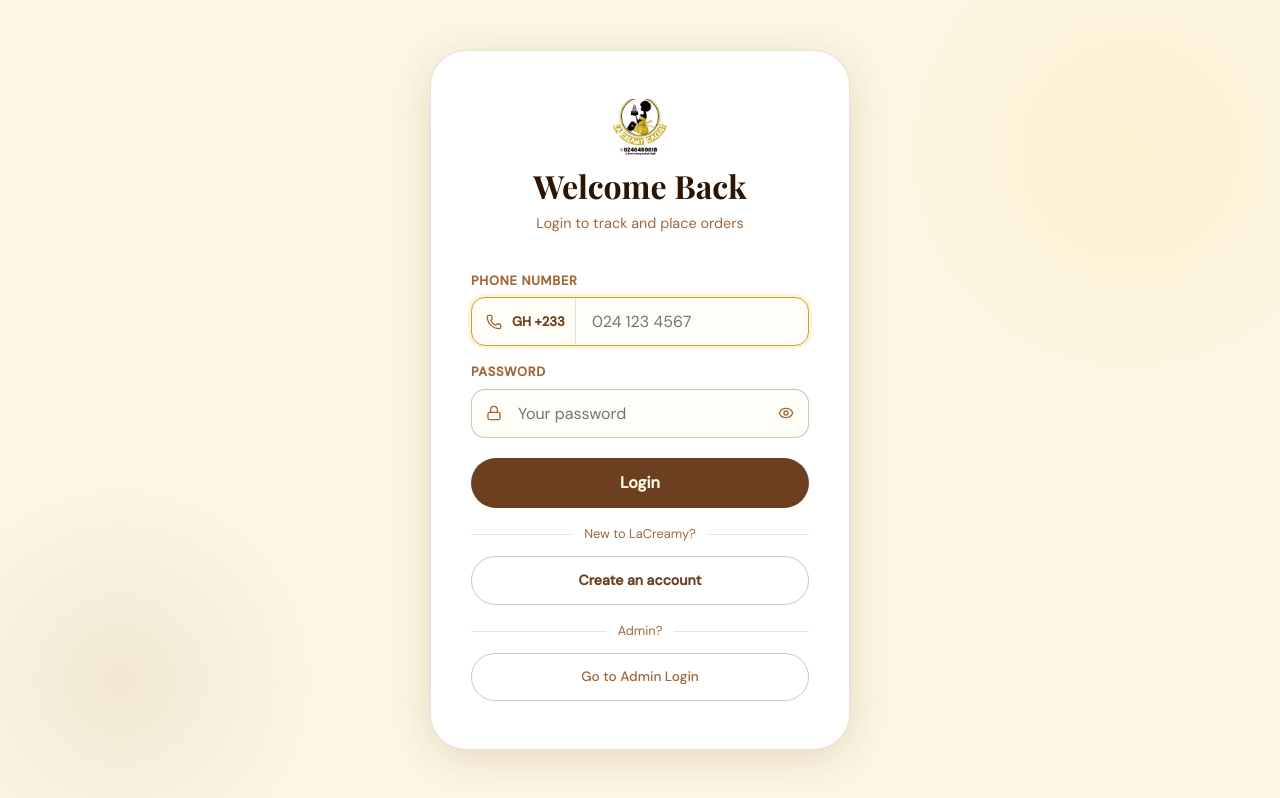
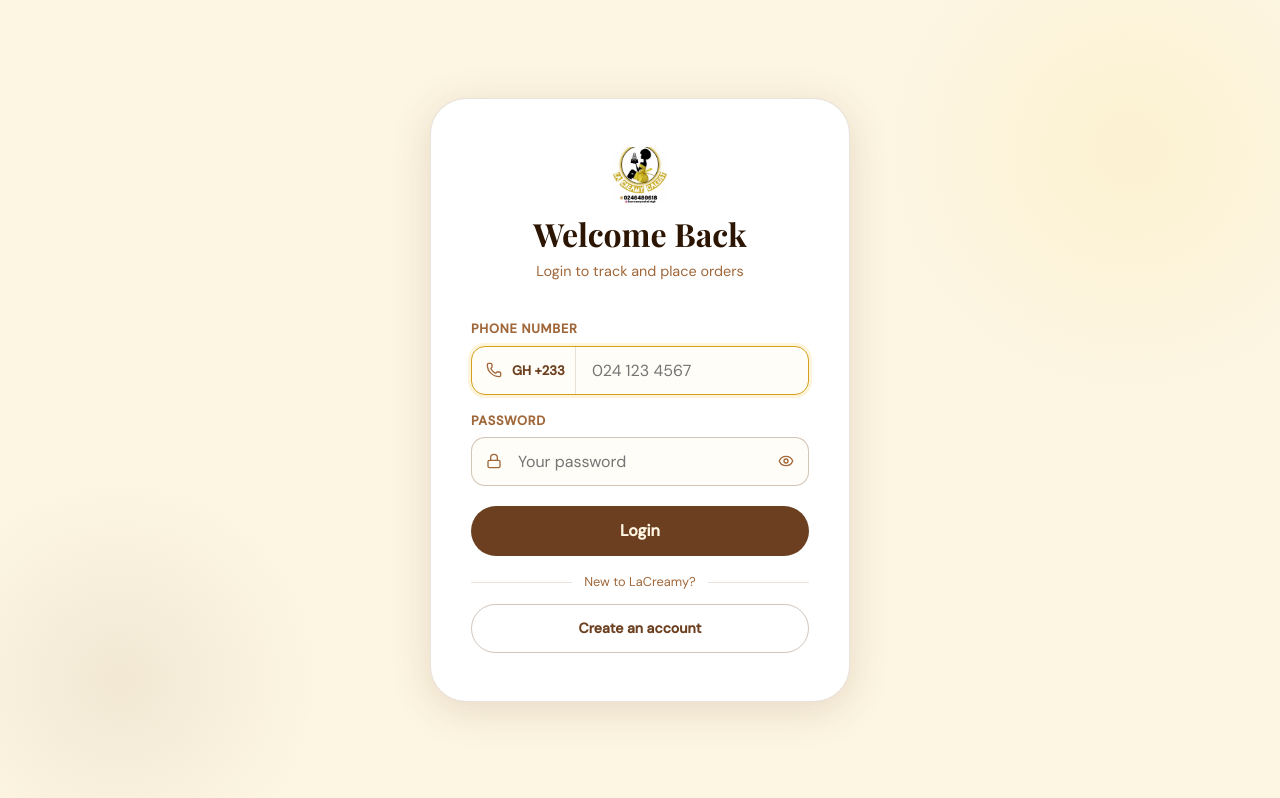
Before and after one commit to mishael6/frontend-lacreamy, a React (Vite) app: page /login in a window 1280 px wide. Built offline with nearby package versions, Linux system fonts and the light colour scheme; a web font is replaced by a local one.

Commit message:
No loose ends

```diff
--- a/src/pages/auth/Login.jsx
+++ b/src/pages/auth/Login.jsx
@@ -94,8 +94,8 @@
 
         <div className={styles.divider}><span>New to LaCreamy?</span></div>
         <Link to="/signup" className={styles.secondaryLink}>Create an account</Link>
-        <div className={styles.divider}><span>Admin?</span></div>
-        <Link to="/admin/login" className={styles.adminLink}>Go to Admin Login</Link>
+        {/* ... <div className={styles.divider}><span>Admin?</span></div>
+        <Link to="/admin/login" className={styles.adminLink}>Go to Admin Login</Link> ... */}
       </div>
     </div>
   );
```
